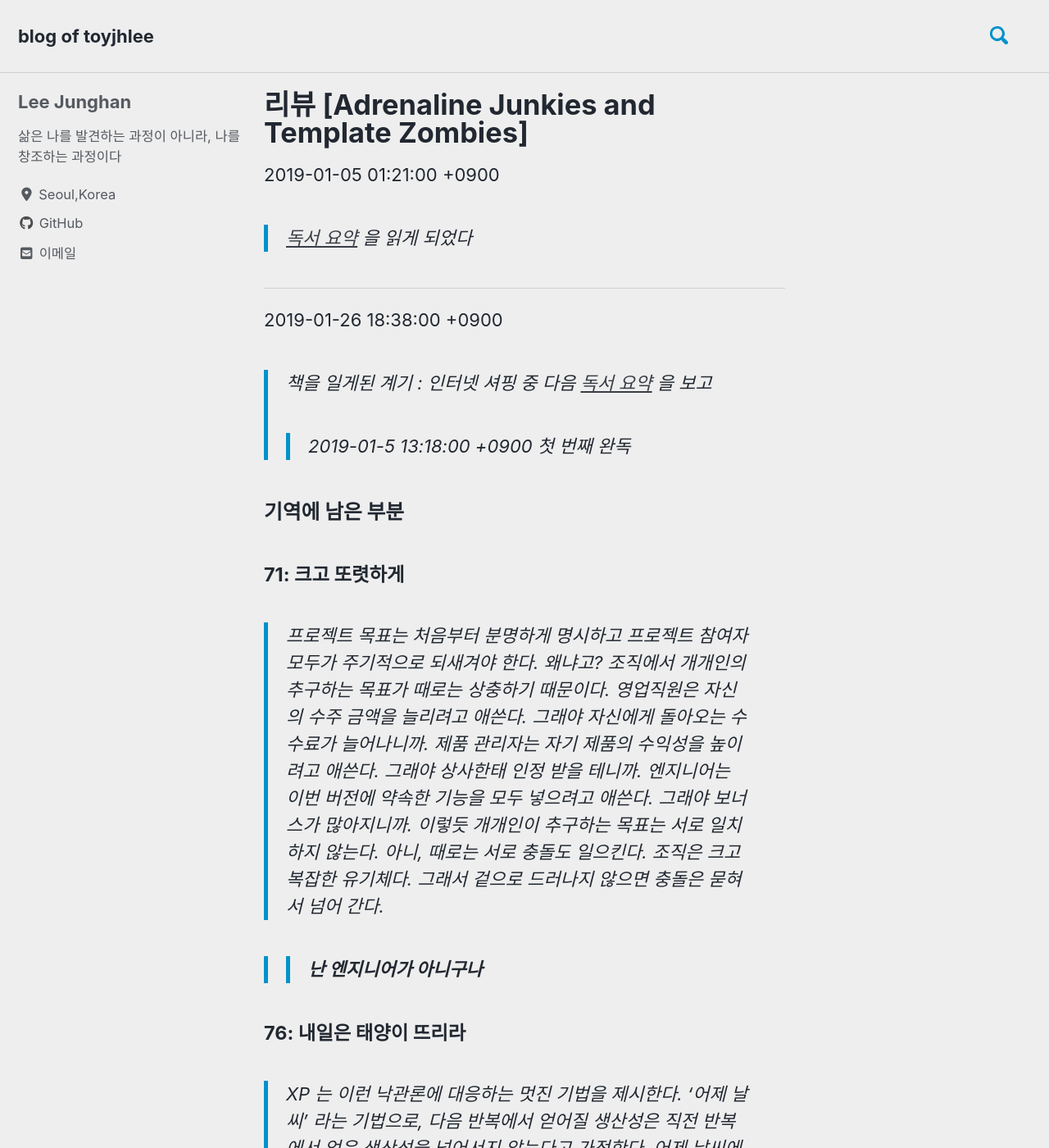
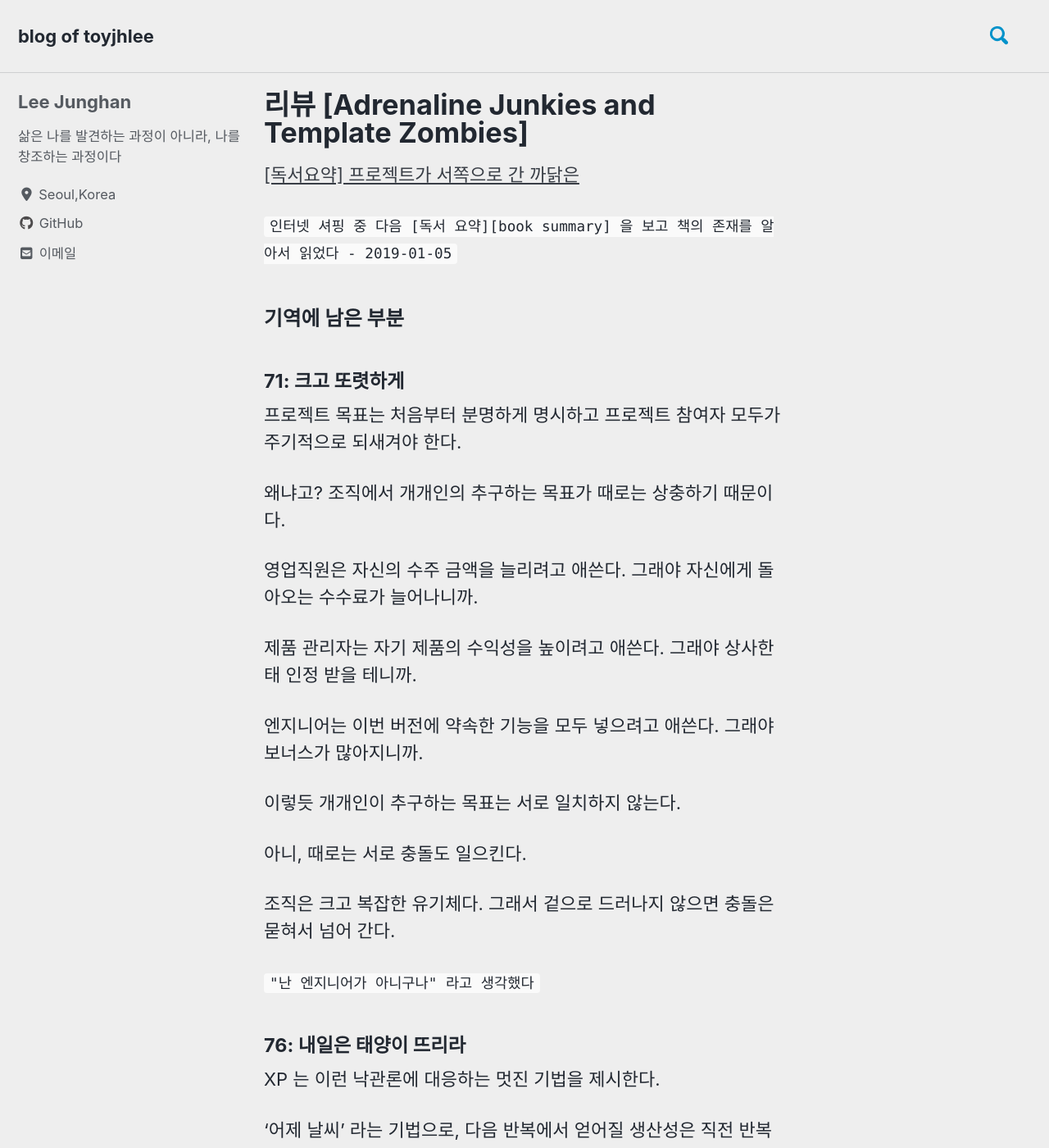
Before and after one commit to toyjhlee/toyjhlee.github.com, a Jekyll site: the page built from _posts/2019-01-04-review-of-Adrenaline-Junkies-and-Template-Zombies.md, in a window 1280 px wide and 1400 px high. Shown: the whole window at 82% size. Built offline with Jekyll 4.4.1, drawn with Linux system fonts in a browser that asks for light colours; cached includes are drawn as plain includes; nearby versions of some CDN libraries; some of the changed text lies outside the part shown.

Commit message:
docs: modify

```diff
--- a/_posts/2019-01-04-review-of-Adrenaline-Junkies-and-Template-Zombies.md
+++ b/_posts/2019-01-04-review-of-Adrenaline-Junkies-and-Template-Zombies.md
@@ -4,23 +4,40 @@ date:   2019-01-05 01:21:00 +0900
 categories: review
 ---
 
-2019-01-05 01:21:00 +0900
-> [독서 요약][book summary] 을 읽게 되었다
+[[독서요약] 프로젝트가 서쪽으로 간 까닭은][review]
 
-[book summary]: http://jaewook.net/archives/4583
-
-***
-2019-01-26 18:38:00 +0900
-> 책을 일게된 계기 : 인터넷 셔핑 중 다음 [독서 요약][book summary] 을 보고
->> 2019-01-5 13:18:00 +0900 첫 번째 완독
+`인터넷 셔핑 중 다음 [독서 요약][book summary] 을 보고 책의 존재를 알아서 읽었다 - 2019-01-05`
 
 ### 기역에 남은 부분 ###
 
 #### 71: 크고 또렷하게
-> 프로젝트 목표는 처음부터 분명하게 명시하고 프로젝트 참여자 모두가 주기적으로 되새겨야 한다. 왜냐고? 조직에서 개개인의 추구하는 목표가 때로는 상충하기 때문이다. 영업직원은 자신의 수주 금액을 늘리려고 애쓴다. 그래야 자신에게 돌아오는 수수료가 늘어나니까. 제품 관리자는 자기 제품의 수익성을 높이려고 애쓴다. 그래야 상사한태 인정 받을 테니까. 엔지니어는 이번 버전에 약속한 기능을 모두 넣으려고 애쓴다. 그래야 보너스가 많아지니까. 이렇듯 개개인이 추구하는 목표는 서로 일치하지 않는다. 아니, 때로는 서로 충돌도 일으킨다. 조직은 크고 복잡한 유기체다. 그래서 겉으로 드러나지 않으면 충돌은 묻혀서 넘어 간다.
+프로젝트 목표는 처음부터 분명하게 명시하고 프로젝트 참여자 모두가 주기적으로 되새겨야 한다.
 
->> ***난 엔지니어가 아니구나***
+왜냐고? 조직에서 개개인의 추구하는 목표가 때로는 상충하기 때문이다.
+
+영업직원은 자신의 수주 금액을 늘리려고 애쓴다. 그래야 자신에게 돌아오는 수수료가 늘어나니까.
+
+제품 관리자는 자기 제품의 수익성을 높이려고 애쓴다. 그래야 상사한태 인정 받을 테니까.
+
+엔지니어는 이번 버전에 약속한 기능을 모두 넣으려고 애쓴다. 그래야 보너스가 많아지니까.
+
+이렇듯 개개인이 추구하는 목표는 서로 일치하지 않는다.
+
+아니, 때로는 서로 충돌도 일으킨다.
+
+조직은 크고 복잡한 유기체다. 그래서 겉으로 드러나지 않으면 충돌은 묻혀서 넘어 간다.
+
+`"난 엔지니어가 아니구나" 라고 생각했다`
 
 #### 76: 내일은 태양이 뜨리라
-> XP 는 이런 낙관론에 대응하는 멋진 기법을 제시한다. '어제 날씨' 라는 기법으로, 다음 반복에서 얻어질 생산성은 직전 반복에서 얻은 생산성을 넘어서지 않는다고 가정한다. 어제 날씨에 기반하든 직접 판단하든, 앞으로 사고가 터지지 않을 가능성은 0이라는 사실을 명심한다. 올바로 가정하고 계획하기 바란다
->> '어제 날씨' : 익스트림-프로그래밍 8장에 나온다
+XP 는 이런 낙관론에 대응하는 멋진 기법을 제시한다.
+
+'어제 날씨' 라는 기법으로, 다음 반복에서 얻어질 생산성은 직전 반복에서 얻은 생산성을 넘어서지 않는다고 가정한다.
+
+어제 날씨에 기반하든 직접 판단하든, 앞으로 사고가 터지지 않을 가능성은 0이라는 사실을 명심한다.
+
+올바로 가정하고 계획하기 바란다
+
+`'어제 날씨' : 익스트림-프로그래밍 8장에 나온다`
+
+[review]: http://jaewook.net/archives/4583
```
